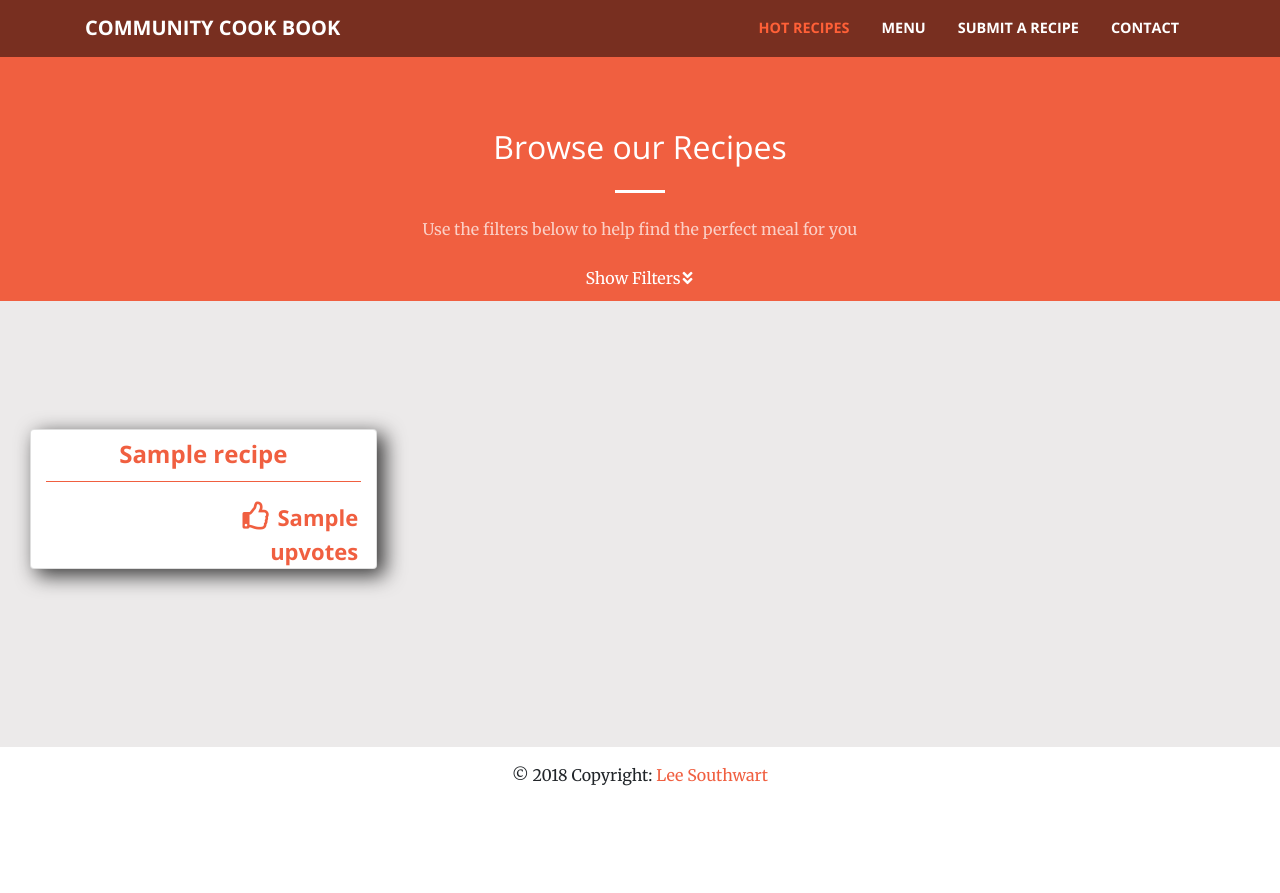
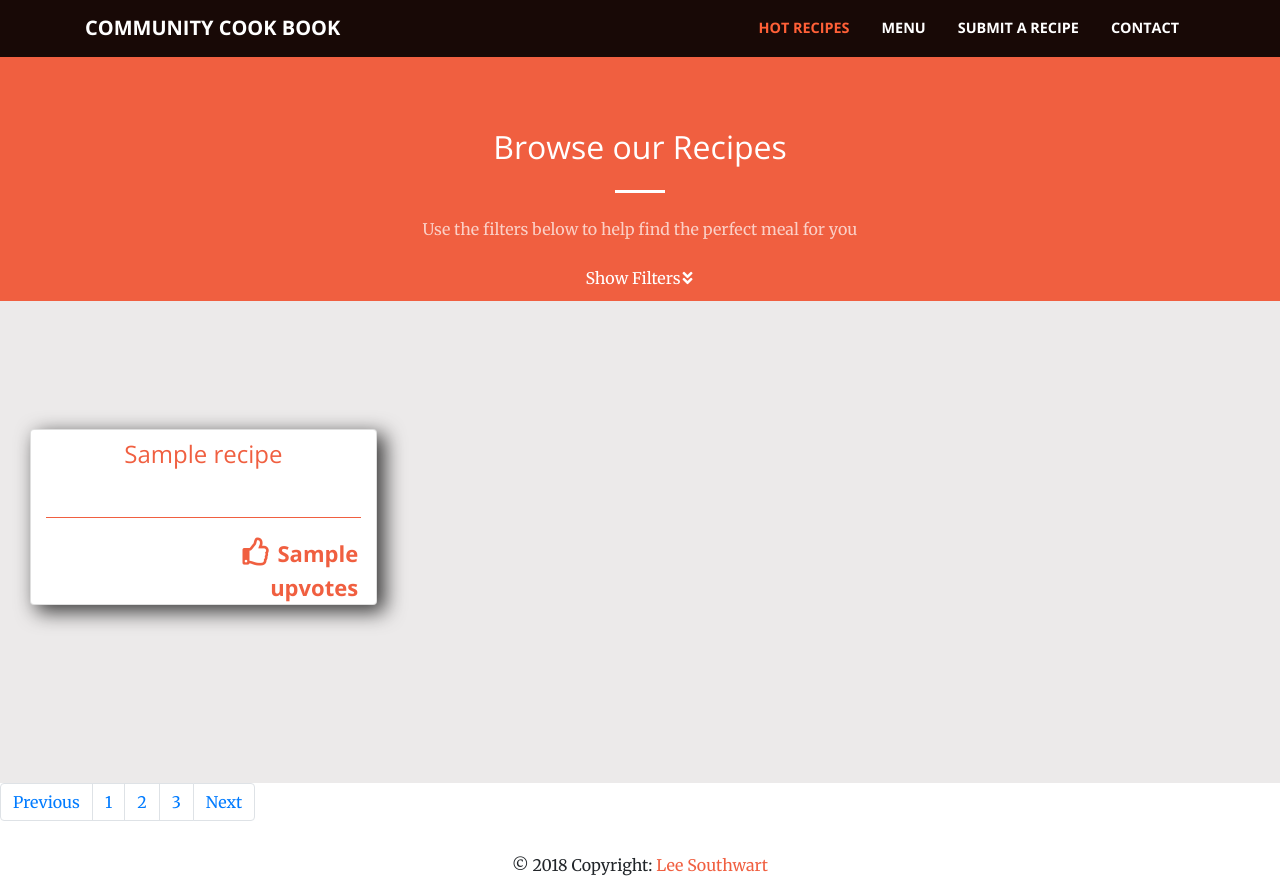
Before and after one commit to Code-Institute-Submissions/community-cook-book, a Flask app: page /recipes in a window 1280 px wide. Run offline with Flask 2, Linux system fonts and the light colour scheme; a database or web service that is not in the repository returns one stand-in record (values such as "Sample title"); some libraries are stand-ins or nearby versions.

Commit message:
pagination functionality added

```diff
--- a/app.py
+++ b/app.py
@@ -14,7 +14,10 @@ app.config['MONGO_URI'] = 'mongodb://thurco:youtube123@ds129540.mlab.com:29540/c
 
 mongo = PyMongo(app)
 
-
+## function for returning recipes
+def get_recipes(page_number):
+    recipes = mongo.db.recipe.find().skip((page_number -1) * 6).limit(6)
+    return recipes
 
 
 ## function for taking a long string from a textarea and splitting it into a list.
@@ -24,12 +27,8 @@ def make_list(data):
     for ingredient in spliced_on_new_line:
         ingredient = ingredient.split(",")
         spliced_list.extend(ingredient)
-    return spliced_list
-
-
-
-
-
+        finished_list = filter(None, spliced_list) ##Filter empty list items
+    return finished_list
 
 
 @app.route("/")
@@ -42,9 +41,17 @@ def index():
 ##main page with the links to all recipes and options to filter/search
 def recipes():
 
+    recipes = get_recipes(1)
+
 
     return render_template("recipes.html",
-    recipes=mongo.db.recipe.find())
+    recipes=recipes)
+
+
+@app.route("/recipes/<page_number>")
+def recipe_page(page_number):
+    page_number = int(page_number)
+    return render_template("recipe_card.html",  recipes=get_recipes(page_number))
 
 
 
@@ -62,6 +69,7 @@ def insert_recipe():
     recipes = mongo.db.recipe
 
     ingredients_list = make_list(request.form["ingredients"])
+
 
     ## all values from the textboxes with a name of 'step'
     steps_list = request.form.getlist('step')
--- a/static/css/creative.css
+++ b/static/css/creative.css
@@ -136,7 +136,7 @@ img::-moz-selection {
 @media (min-width: 992px) {
   #mainNav {
     border-color: transparent;
-    background-color: rgba(0, 0, 0, 0.5);
+    background-color: rgba(0, 0, 0, 0.9);
   }
   #mainNav .navbar-brand {
     color: rgba(255, 255, 255, 1);
--- a/static/css/styles.css
+++ b/static/css/styles.css
@@ -150,7 +150,7 @@ ul {
 }
 
 .recipe-image {
-    height: 250px;
+    height: 300px;
     width: 100%;
     background-size: cover;
 
@@ -205,6 +205,8 @@ ul {
 .card-title {
     padding-top: 10px;
     color:#F05F40;
+    height: 70px;
+    display: inline-block;
 }
 
 
@@ -235,3 +237,8 @@ ul {
 .link-text:hover {
     text-decoration: none;
 }
+
+
+.extra-height {
+    height: 70px;
+}
--- a/static/js/cookbook.js
+++ b/static/js/cookbook.js
@@ -17,3 +17,13 @@ $("#toggle").click(function() {
         this.innerHTML = 'Show Filters<i class="fas fa-angle-double-down icon-margin"></i>';
     }
 });
+
+
+
+
+function getPage(page_number){
+    $.get("/recipes/" + page_number, function(data) {
+        $("#recipe-wrapper").html(data);
+    })
+
+}
--- a/templates/add_recipe.html
+++ b/templates/add_recipe.html
@@ -52,7 +52,7 @@
             <!-- title of recipe -->
             <div class="form-group">
                 <label for="title" class="label-text">Title</label>
-                <input type="text" name="title" class="form-control" id="title" placeholder="Recipe Title" required>
+                <input type="text" name="title" maxlength="45" class="form-control" id="title" placeholder="Recipe Title" required>
             </div>
 
             <!-- meat category -->
--- a/templates/recipes.html
+++ b/templates/recipes.html
@@ -51,10 +51,10 @@
 
 <!-- recipe preview card section -->
 <section class="recipe-section">
-    <div class="row blurall">
+    <div class="row blurall" id="recipe-wrapper">
         {% for recipe in recipes %}
         <div class="col-sm-6 col-lg-4 nonblur">
-            <a class="link-text"  href="/">
+            <a class="link-text" href="/">
                 <div class="card">
 
                     <!-- image preview loop -->
@@ -75,33 +75,28 @@
                     {% endif %}
 
                     <div class="container">
-                        <h4 class="text-center card-title"><b>{{recipe.title}}</b></h4>
+                        <div class="text-center">
+                            <h4 class="card-title">{{recipe.title}}</h4>
+                        </div>
                         <hr class="card-hr ">
                         <div class="div-width">
                             <!-- time icon loop -->
                             {% if recipe.time == 'Long' %}
-                            <i class="far fa-clock icon3 preview-icon"></i>
-                            {% elif recipe.time == 'Medium' %}
+                            <i class="far fa-clock icon3 preview-icon"></i> {% elif recipe.time == 'Medium' %}
 
-                            <i class="far fa-clock icon2 preview-icon"></i>
-                            {% elif recipe.time == "Fast" %}
-                            <i class="far fa-clock green-icon preview-icon"></i>
-                            {% endif %}
+                            <i class="far fa-clock icon2 preview-icon"></i> {% elif recipe.time == "Fast" %}
+                            <i class="far fa-clock green-icon preview-icon"></i> {% endif %}
 
                             <!-- price icon loop -->
                             {% if recipe.price == 'Expensive' %}
-                            <i class="fas fa-dollar-sign icon-margin icon3 preview-icon"></i>
-                            {% elif recipe.price == 'Medium' %}
-                            <i class="fas fa-dollar-sign icon-margin icon2 preview-icon"></i>
-                            {% elif recipe.price == "Cheap" %}
-                            <i class="fas fa-dollar-sign icon-margin green-icon preview-icon"></i>
-                            {% endif %}
+                            <i class="fas fa-dollar-sign icon-margin icon3 preview-icon"></i> {% elif recipe.price == 'Medium' %}
+                            <i class="fas fa-dollar-sign icon-margin icon2 preview-icon"></i> {% elif recipe.price == "Cheap" %}
+                            <i class="fas fa-dollar-sign icon-margin green-icon preview-icon"></i> {% endif %}
 
                             <!-- vegetarian icon loop -->
 
                             {% if recipe.meal_category == 'Vegetarian' %}
-                            <i class="fas fa-carrot green-icon preview-icon"></i>
-                            {% endif %}
+                            <i class="fas fa-carrot green-icon preview-icon"></i> {% endif %}
 
                         </div>
                         <div class="div-width text-right">
@@ -111,9 +106,19 @@
                     </div>
                 </div>
             </a>
-      </div>
+        </div>
         {% endfor %}
     </div>
 </section>
 
+<nav>
+    <ul class="pagination">
+        <li class="page-item"><a class="page-link" href="#">Previous</a></li>
+        <li class="page-item"><a class="page-link" href="#">1</a></li>
+        <li class="page-item"><a class="page-link" href="#">2</a></li>
+        <li class="page-item"><a class="page-link" href="#">3</a></li>
+        <li class="page-item"><a class="page-link" href="#">Next</a></li>
+    </ul>
+</nav>
+
 {% endblock %}
```
Also changed, not shown: templates/recipe_card.html (added, +66 -0 lines).
